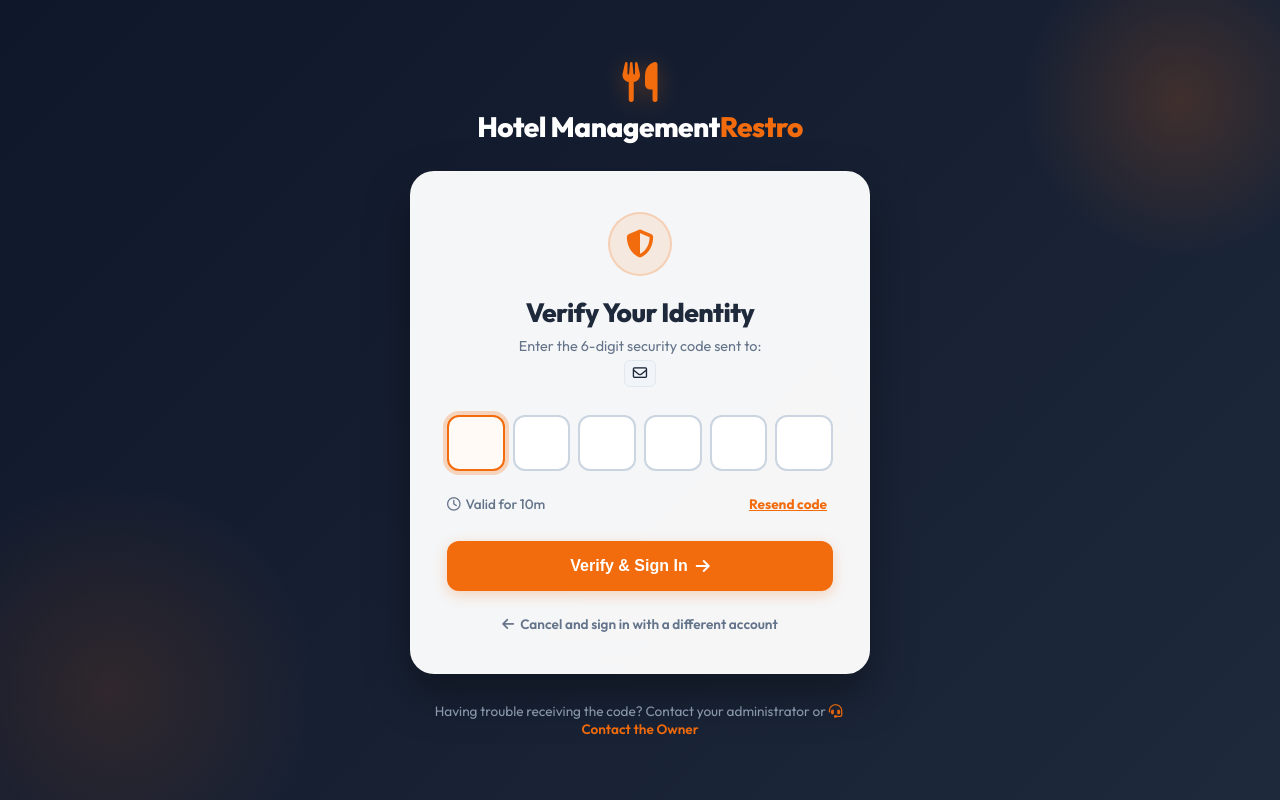
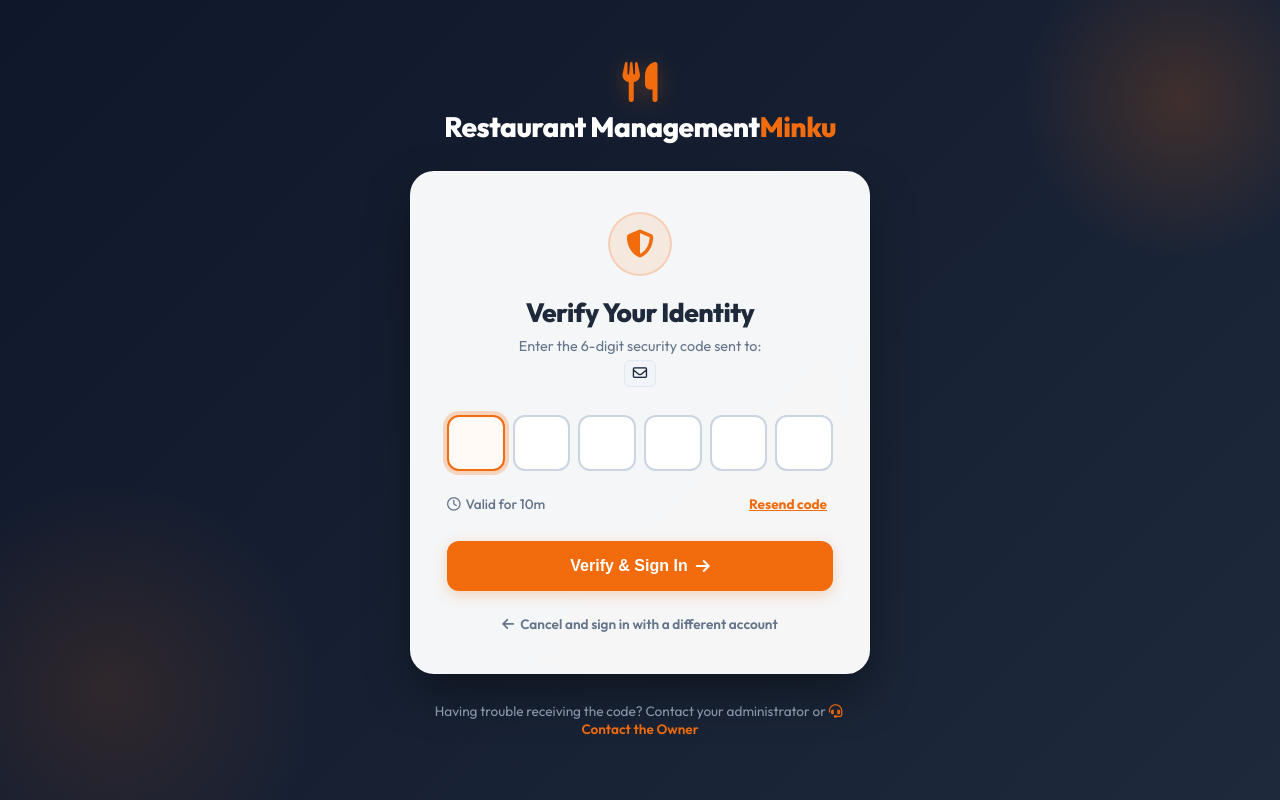
Before and after one commit to Assign-726/Saas-Sattkar-client, a Django app: template templates/admin/login_otp.html in a window 1280 px wide. Run offline with Django 5.2, Linux system fonts and the light colour scheme; the template is opened without the code that fills it, so the values that code supplies are empty.

Commit message:
Update branding to Restaurant Management Minku and add admin favicon

```diff
--- a/restaurant_admin/templates/restaurant_admin/base.html
+++ b/restaurant_admin/templates/restaurant_admin/base.html
@@ -6,6 +6,8 @@
     <meta charset="UTF-8">
     <meta name="viewport" content="width=device-width, initial-scale=1.0">
     <title>{% block title %}Restaurant Admin{% endblock %}</title>
+    <link rel="shortcut icon" href="{% static 'favicon.ico' %}" type="image/x-icon">
+    <link rel="icon" href="{% static 'favicon.ico' %}" type="image/x-icon">
     <!-- Bootstrap 5 CSS -->
     <link href="https://cdn.jsdelivr.net/npm/bootstrap@5.3.0/dist/css/bootstrap.min.css" rel="stylesheet">
     <!-- Bootstrap Icons -->
--- a/restaurant_project/constants.py
+++ b/restaurant_project/constants.py
@@ -26,9 +26,9 @@ def _get_env_bool(key: str, default: bool = True) -> bool:
 # ==========================================
 # 1. Branding & Identity
 # ==========================================
-APP_NAME = os.environ.get('APP_NAME', 'Hotel Management System')
-APP_NAME_PREFIX = os.environ.get('APP_NAME_PREFIX', 'Hotel Management')
-APP_NAME_SUFFIX = os.environ.get('APP_NAME_SUFFIX', 'System')
+APP_NAME = os.environ.get('APP_NAME', 'Restaurant Management Minku')
+APP_NAME_PREFIX = os.environ.get('APP_NAME_PREFIX', 'Restaurant Management')
+APP_NAME_SUFFIX = os.environ.get('APP_NAME_SUFFIX', 'Minku')
 APP_TAGLINE = os.environ.get('APP_TAGLINE', 'Sign in to access your administrative dashboard')
 APP_SUPPORT_URL = os.environ.get('APP_SUPPORT_URL', 'http://localhost:3000')
 
--- a/restaurant_project/urls.py
+++ b/restaurant_project/urls.py
@@ -42,6 +42,9 @@ admin.site = custom_admin_site
 admin.autodiscover()
 
 urlpatterns = [
+    # Favicon
+    path('favicon.ico', RedirectView.as_view(url=settings.STATIC_URL + 'favicon.ico', permanent=True)),
+
     # Admin / Authentication at root
     path('', CustomLoginView.as_view(template_name='admin/login.html'), name='home'),
     path('login/', CustomLoginView.as_view(template_name='admin/login.html'), name='login'),
--- a/super_admin/templates/super_admin/base.html
+++ b/super_admin/templates/super_admin/base.html
@@ -5,6 +5,8 @@
     <meta charset="utf-8">
     <meta name="viewport" content="width=device-width, initial-scale=1, maximum-scale=1, user-scalable=no">
     <title>{% block title %}Super Admin for Restaurant{% endblock %}</title>
+    <link rel="shortcut icon" href="{% static 'favicon.ico' %}" type="image/x-icon">
+    <link rel="icon" href="{% static 'favicon.ico' %}" type="image/x-icon">
     <!-- Google Fonts -->
     <link href="https://fonts.googleapis.com/css2?family=Outfit:wght@300;400;500;600;700;800&display=swap" rel="stylesheet">
     <!-- Font Awesome -->
--- a/templates/admin/base_site.html
+++ b/templates/admin/base_site.html
@@ -2,6 +2,12 @@
 {% load static %}
 
 {% block title %}{{ title }} | {{ site_title|default:_('Django site admin') }}{% endblock %}
+
+{% block extrahead %}
+{{ block.super }}
+<link rel="shortcut icon" href="{% static 'favicon.ico' %}" type="image/x-icon">
+<link rel="icon" href="{% static 'favicon.ico' %}" type="image/x-icon">
+{% endblock %}
 
 {% block extrastyle %}
 {{ block.super }}
--- a/templates/admin/login_otp.html
+++ b/templates/admin/login_otp.html
@@ -5,7 +5,9 @@
 <head>
     <meta charset="UTF-8">
     <meta name="viewport" content="width=device-width, initial-scale=1.0, maximum-scale=1.0, user-scalable=no">
-    <title>Two-Factor Verification | {{ APP_NAME|default:'Hotel Management System' }}</title>
+    <title>Two-Factor Verification | {{ APP_NAME|default:'Restaurant Management Minku' }}</title>
+    <link rel="shortcut icon" href="{% static 'favicon.ico' %}" type="image/x-icon">
+    <link rel="icon" href="{% static 'favicon.ico' %}" type="image/x-icon">
     <!-- Google Fonts -->
     <link href="https://fonts.googleapis.com/css2?family=Outfit:wght@300;400;500;600;700;800&display=swap"
         rel="stylesheet">
@@ -608,7 +610,7 @@
         <div class="login-container">
             <div class="brand-logo">
                 <i class="fa-solid fa-utensils"></i>
-                <h1>{{ APP_NAME_PREFIX|default:'Hotel Management' }}<span>{{ APP_NAME_SUFFIX|default:'Restro' }}</span></h1>
+                <h1>{{ APP_NAME_PREFIX|default:'Restaurant Management' }}<span>{{ APP_NAME_SUFFIX|default:'Minku' }}</span></h1>
             </div>
 
             <div class="login-card">
```
Also changed, not shown: templates/admin/login.html (+5 -3 lines), favicon.ico (added), static/favicon.ico (added), static/images/favicon.ico (added).
